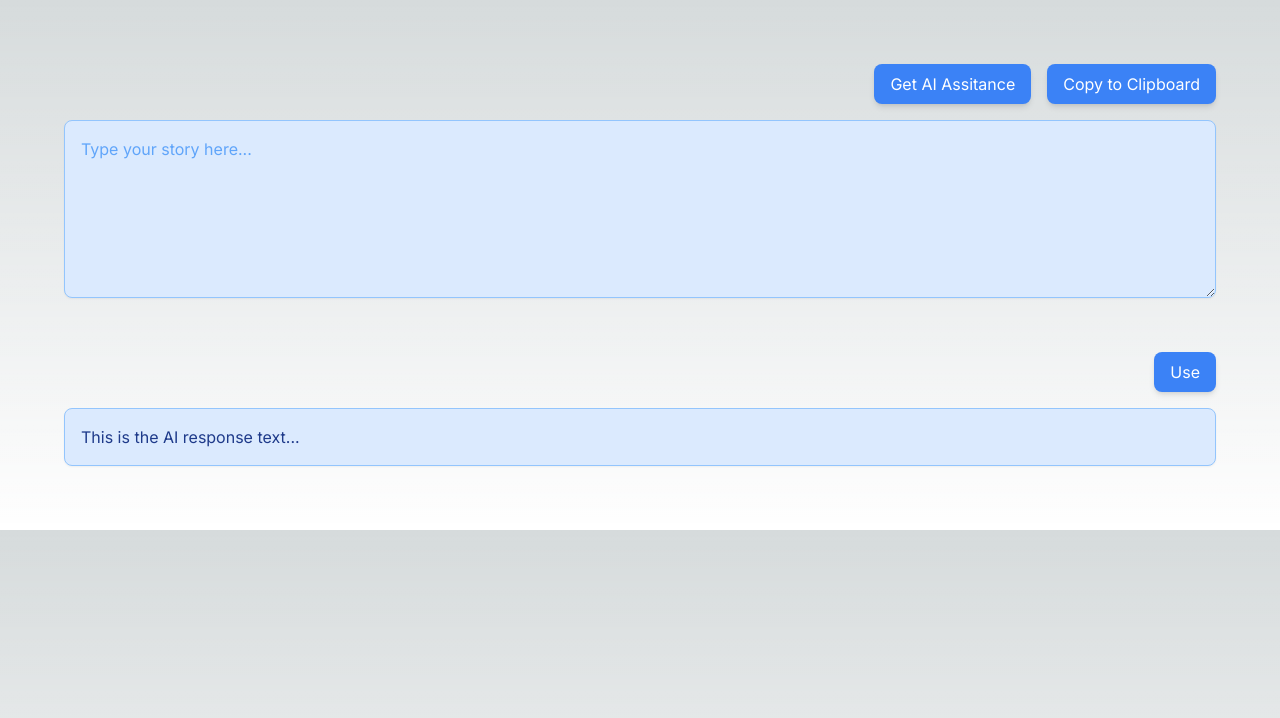
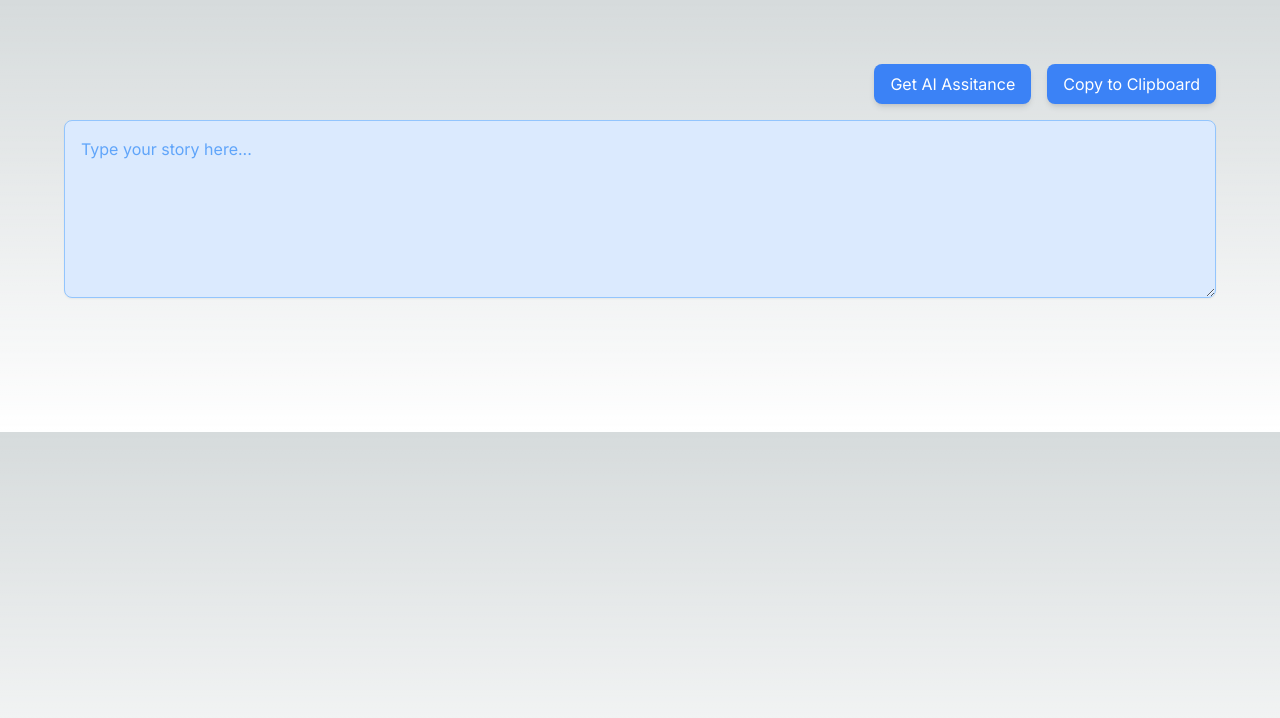
Before and after one commit to joelstevick/less-is-more, a Next.js app: page / in a window 1280 px wide. Shown: the top 718 px of the page. Built offline with nearby package versions, Linux system fonts and the light colour scheme.

Commit message:
display loading...

```diff
--- a/app/page.tsx
+++ b/app/page.tsx
@@ -11,13 +11,14 @@ import { ToastContainer } from "react-toastify";
 
 export default function Home() {
   const [userContent, setUserContent] = useState("");
-  const [aiResponse, setAiResponse] = useState(
-    "This is the AI response text..."
-  );
+  const [aiResponse, setAiResponse] = useState("");
+  const [loading, setLoading] = useState(false);
 
   const textareaRef = useRef<HTMLTextAreaElement>(null);
 
-  function getAiResponse(event: MouseEvent) {}
+  function getAiResponse(event: MouseEvent) {
+    setLoading(true);
+  }
 
   function use(event: MouseEvent) {
     setUserContent(aiResponse);
@@ -47,6 +48,7 @@ export default function Home() {
       <VSpacer />
       {aiResponse.length > 0 && <ScrollableText content={aiResponse} />}
 
+      {loading && <div>Loading...</div>}
       <ToastContainer
         position="top-right"
         autoClose={5000}
--- a/package.json
+++ b/package.json
@@ -9,9 +9,11 @@
     "lint": "next lint"
   },
   "dependencies": {
+    "axios": "^1.7.2",
     "dompurify": "^3.1.5",
     "next": "14.2.3",
     "node": "^20.14.0",
+    "openai": "^4.47.3",
     "react": "^18",
     "react-dom": "^18",
     "react-toastify": "^10.0.5"
```
Also changed, not shown: 1 other file (tests, documents, lock files or other folders).
